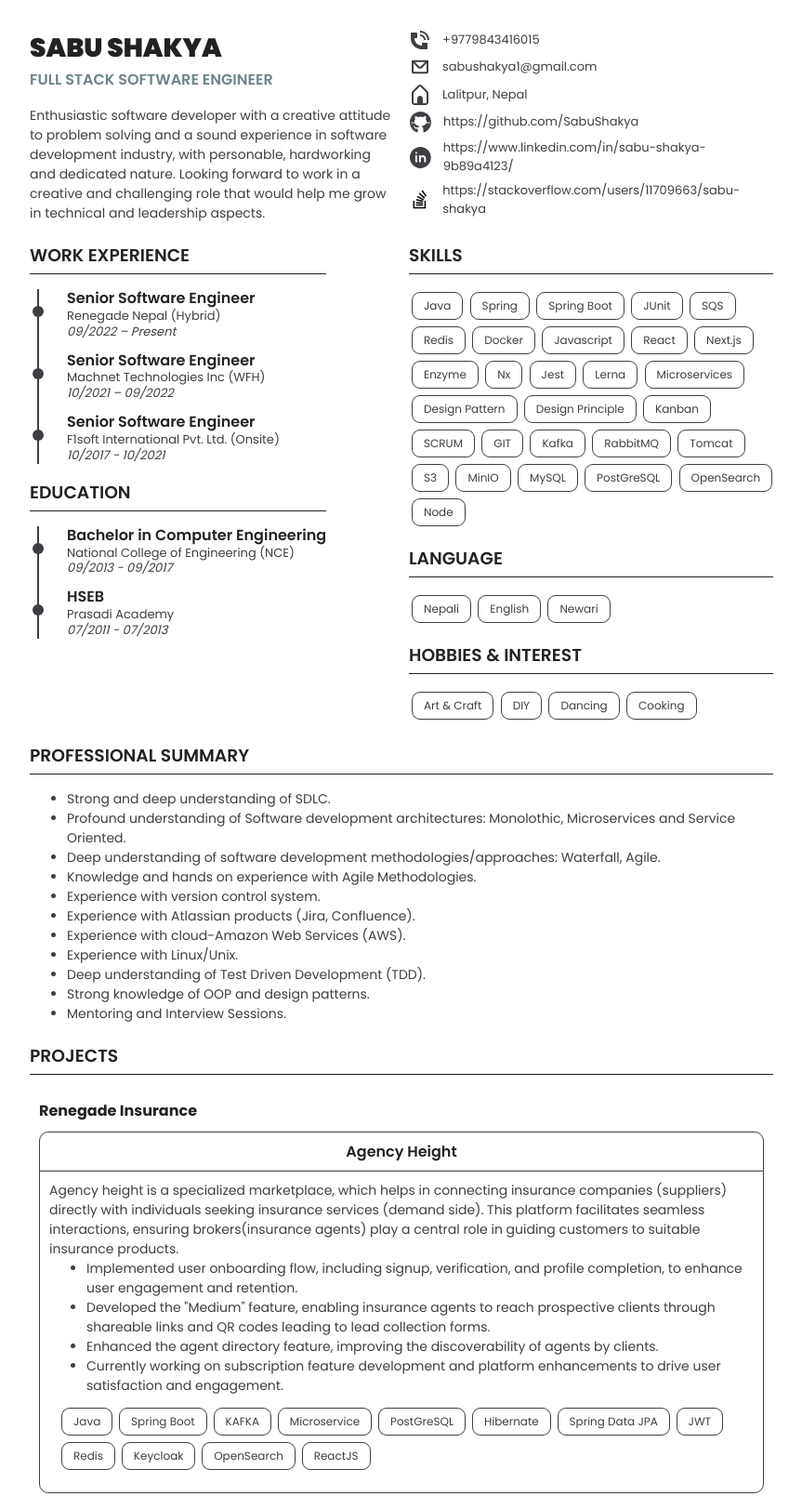
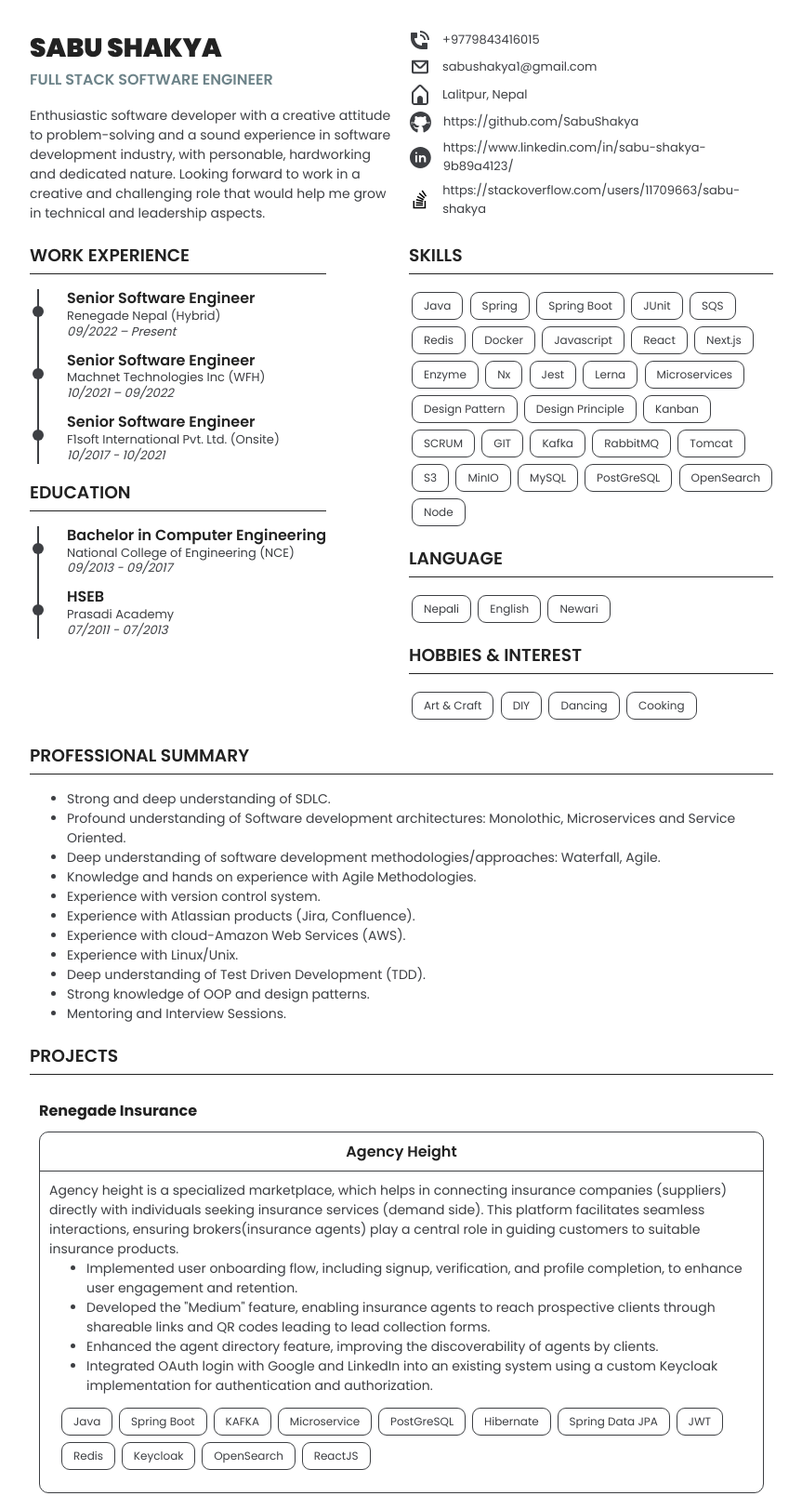
Before and after one commit to SabuShakya/portfolio, a plain HTML site: page index.html in a window 1280 px wide. Shown: the top 1609 px of the page at 93% size, without its empty margins (208-1071 px from the left). Drawn offline with Linux system fonts and the light colour scheme.

Commit message:
update details

```diff
--- a/index.html
+++ b/index.html
@@ -21,8 +21,8 @@
         <div class="name-title">
             <h1 class="name">SABU SHAKYA</h1>
             <div class="title">FULL STACK SOFTWARE ENGINEER</div>
-            <div class="description text-sm">Enthusiastic software developer with a creative attitude to problem
-                solving and a sound experience in software development industry, with personable, hardworking and
+            <div class="description text-sm">Enthusiastic software developer with a creative attitude to problem-solving
+                and a sound experience in software development industry, with personable, hardworking and
                 dedicated nature. Looking forward to work in a creative and challenging role that would help me grow
                 in technical and leadership aspects.
             </div>
@@ -273,8 +273,8 @@
                                         clients.
                                     </li>
                                     <li>
-                                        Currently working on subscription feature development and platform
-                                        enhancements to drive user satisfaction and engagement.
+                                        Integrated OAuth login with Google and LinkedIn into an existing system using a
+                                        custom Keycloak implementation for authentication and authorization.
                                     </li>
                                 </ul>
                             </div>
```
